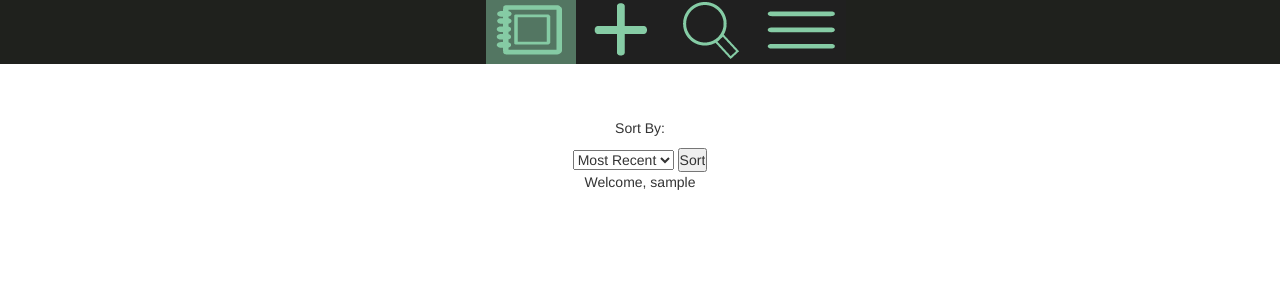
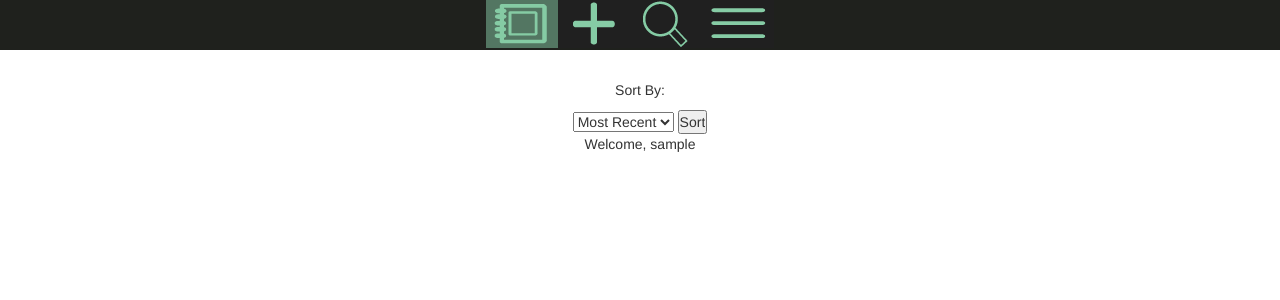
Before and after one commit to eddiegemayel/wfp1, a PHP site: page /home.php in a window 1280 px wide. Shown: the top 300 px of the page. Run offline with PHP 8.4, Linux system fonts and the light colour scheme; the visitor is signed in with stand-in values (Sample User, id 1); data that the repository does not hold is empty; some libraries are stand-ins or nearby versions.

Commit message:
Fixed navbar
Icons were too big, been meaning to change that. Fixed CSS accordingly

```diff
--- a/css/main.css
+++ b/css/main.css
@@ -25,7 +25,7 @@ body{
 header{
 	background-color: #1F211D;
 	color: #E7E6E8;
-	height: 64px;
+	height: 48px;
 	width: 100%;
 	position: fixed;
 	top: 0px;
@@ -58,8 +58,8 @@ textarea{
 }
 
 .content{
-	padding-top: 59px;
-	margin-top: 59px;
+	padding-top: 40px;
+	margin-top: 40px;
 	vertical-align: middle;
 	text-align: center;
 }
@@ -201,16 +220,16 @@ textarea{
         float:left;
         list-style:none;
         text-align: center;
-        width:90px;
-    	height:60px;
+        width:72px;
+    	height:48px;
     }
 
         .tab-links a {
             /*padding:9px 15px;*/
             display:inline-block;
             border-radius:0px 0px 0px 0px;
-            width:90px;
-    		height:64px;
+            width:72px;
+    		height:48px;
             /*background:#7FB5DA;*/
             font-size:16px;
             font-weight:600;
--- a/home.php
+++ b/home.php
@@ -59,7 +59,7 @@ echo '<!DOCTYPE html>
         //loop and display albums
         foreach($results as $key){
 
-            echo '<a id="albumDiv" class="album col-xl-7 col-xl-offset-3 col-lg-7 col-lg-offset-2 col-md-10 col-sm-12 col-xs-12" href="album.php?albumId='.$key['id'].'&albumTitle='.$key['albumTitle'].'&albumYear='.$key['albumYear'].'">
+            echo '<a id="albumDiv" class="album col-lg-6 col-lg-offset-3 col-md-10 col-sm-12 col-xs-12" href="album.php?albumId='.$key['id'].'&albumTitle='.$key['albumTitle'].'&albumYear='.$key['albumYear'].'">
             	<h3>'.$key['albumTitle'].'</h3>
             	<p>('.$key['albumYear'].')</p>';
 
```
Also changed, not shown: other parts of css/main.css (+19 -23 lines), actions/multiple.php (+7 -10 lines), images/add.png, images/albums.png, images/menu.png, images/search.png.
